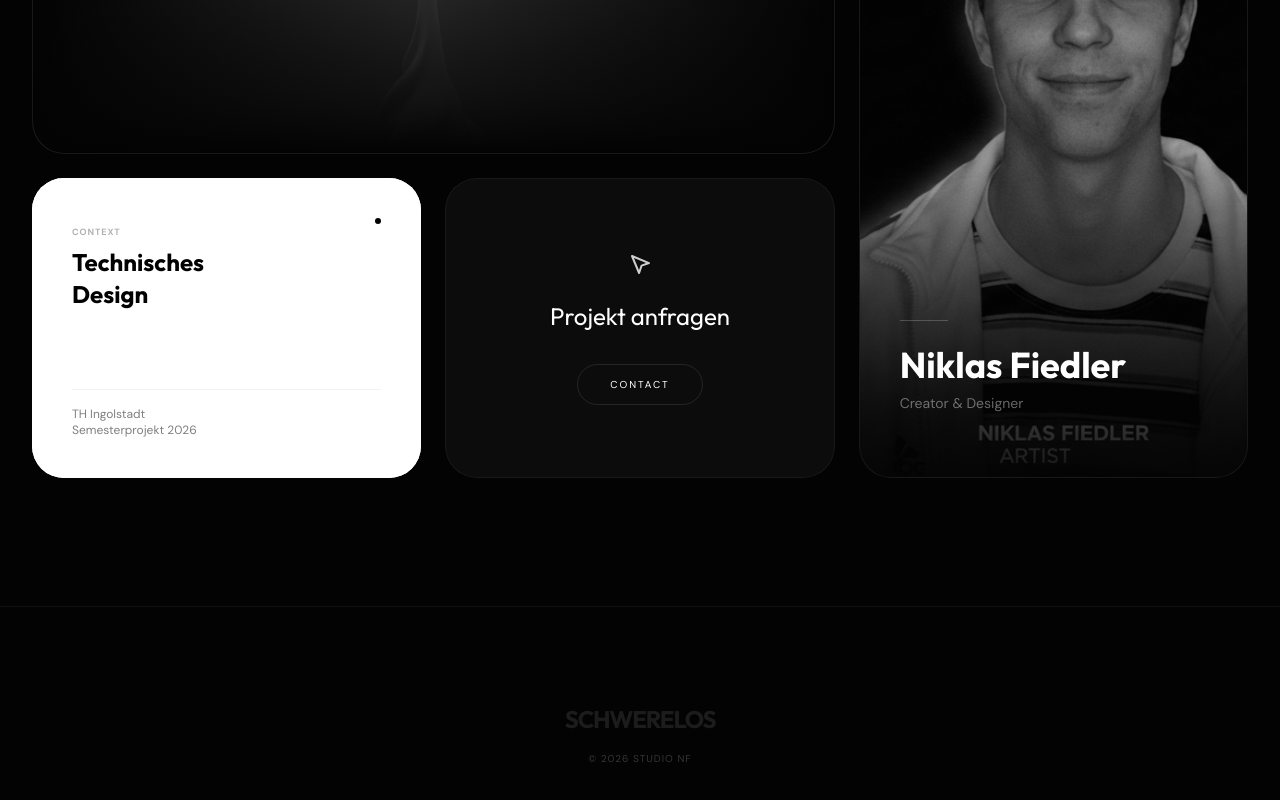
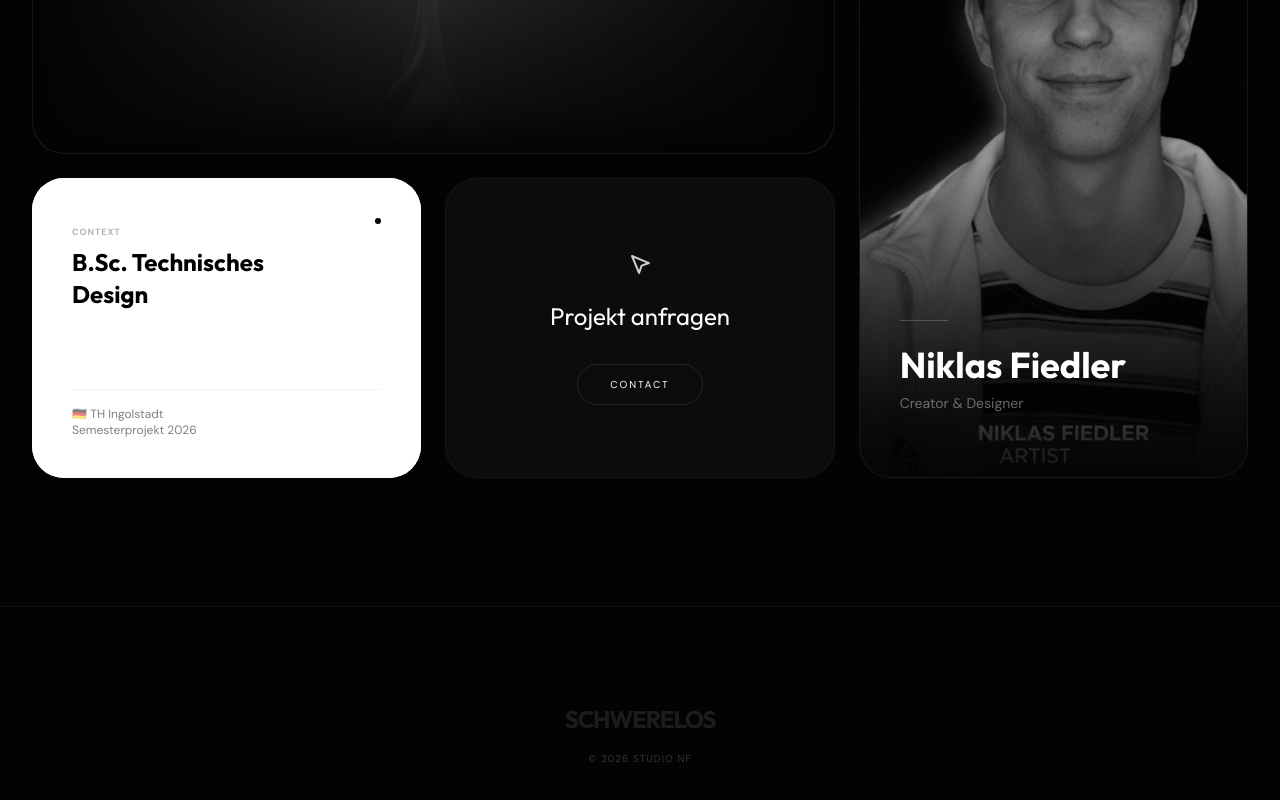
Before and after one commit to Nklsfdler/Schwerelos, a Next.js app: page / in a window 1280 px wide. Shown: the part 9734-10534 px from the top of the page. Built offline with nearby package versions, Linux system fonts and the light colour scheme.

Commit message:
style: Add B.Sc. and Flag to Bento Grid

```diff
--- a/app/page.tsx
+++ b/app/page.tsx
@@ -355,12 +355,12 @@ export default function Home() {
                             <div className="flex justify-between items-start">
                                 <div className="space-y-1">
                                     <span className="text-[9px] uppercase tracking-widest font-bold opacity-30">Context</span>
-                                    <h5 className="text-2xl font-[family-name:var(--font-outfit)] font-bold">Technisches<br /> Design</h5>
+                                    <h5 className="text-2xl font-[family-name:var(--font-outfit)] font-bold">B.Sc. Technisches<br /> Design</h5>
                                 </div>
                                 <div className="w-1.5 h-1.5 bg-black rounded-full" />
                             </div>
                             <div className="border-t border-black/5 pt-4 mt-4">
-                                <p className="text-xs font-[family-name:var(--font-dm)] opacity-50">TH Ingolstadt<br /> Semesterprojekt 2026</p>
+                                <p className="text-xs font-[family-name:var(--font-dm)] opacity-50">🇩🇪 TH Ingolstadt<br /> Semesterprojekt 2026</p>
                             </div>
                         </div>
                     </SpotlightCard>
```
